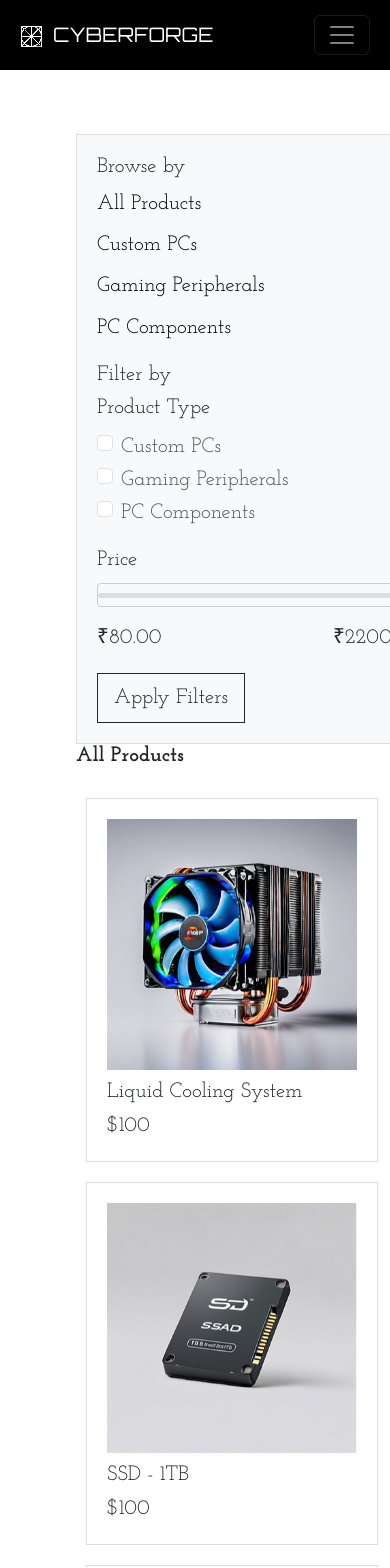
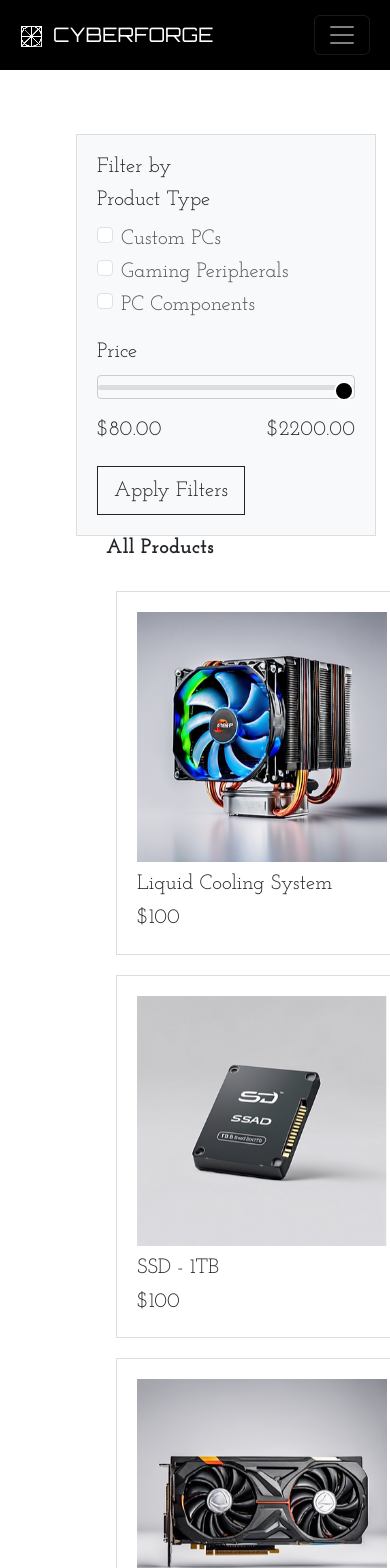
Before and after one commit to SukhvirKooner/E-commerce, a React (Create React App) app in the folder frontend/: page /Shop in a window 390 px wide. Shown: the top 1568 px of the page. Built offline with nearby package versions, Linux system fonts and the light colour scheme; a web font is replaced by a local one.

Commit message:
filter-fix

```diff
--- a/frontend/src/Components/Footer/footer.css
+++ b/frontend/src/Components/Footer/footer.css
@@ -39,7 +39,7 @@
 
 .container {
     display: flex;
-    justify-content: space-between;
+
 
 }
 .container-1{
--- a/frontend/src/Components/filter/FilterBar.css
+++ b/frontend/src/Components/filter/FilterBar.css
@@ -4,6 +4,7 @@
     border: 1px solid #ddd;
     border-radius: 0px;
     background-color: #f8f9fa;
+    width: 300px;
 }
 
 .filter-section {
@@ -26,6 +27,11 @@
 .filter-bar ul li a {
     color: #000;
     text-decoration: none;
+}
+.filter-bar ul li button {
+    color: #000;
+    text-decoration: none;
+    background: transparent;
 }
 
 .filter-bar ul li a:hover {
--- a/frontend/src/Components/filter/FilterBar.jsx
+++ b/frontend/src/Components/filter/FilterBar.jsx
@@ -29,13 +29,7 @@ const FilterBar = ({ onFilter }) => {
 
     return (
         <div className="filter-bar">
-            <h5 className='subtext'>Browse by</h5>
-            <ul className="list-unstyled">
-                <li className='subtext'><a href="#">All Products</a></li>
-                <li className='subtext'><a href="#">Custom PCs</a></li>
-                <li className='subtext'><a href="#">Gaming Peripherals</a></li>
-                <li className='subtext'><a href="#">PC Components</a></li>
-            </ul>
+
             <h5 className='subtext'>Filter by</h5>
             <div className="filter-section">
                 <h6 className='subtext'>Product Type</h6>
@@ -89,8 +83,8 @@ const FilterBar = ({ onFilter }) => {
                     }
                 />
                 <div className="d-flex justify-content-between mt-2">
-                    <span className='subtext'>₹{priceRange[0]}.00</span>
-                    <span className='subtext'>₹{priceRange[1]}.00</span>
+                    <span className='subtext'>${priceRange[0]}.00</span>
+                    <span className='subtext'>${priceRange[1]}.00</span>
                 </div>
             </div>
             <button className="pricebtn btn btn-outline-dark btn-lg subtext " onClick={applyFilters}>
--- a/frontend/src/Pages/CSS/Shop.css
+++ b/frontend/src/Pages/CSS/Shop.css
@@ -1,6 +1,13 @@
 .product-grid {
     display: flex;
     flex-wrap: wrap;
+}
+.row1{
+    display:contents;
+}
+
+.col2{
+    margin-left: 30px;
 }
 
 .product-card {
@@ -26,3 +33,11 @@
 .product-image{
     width: 250px;
 }
+@media (max-width:800px) {
+    .row1{
+        display:block;
+    }
+    .col1{
+        width: 300px;
+    }
+}
--- a/frontend/src/Pages/Shop.jsx
+++ b/frontend/src/Pages/Shop.jsx
@@ -28,12 +28,12 @@ function Shop() {
     };
 
     return (
-        <div className="container" style={{margin:"4rem"}}>
-            <div className="row">
-                <div className="col-md-3">
+        <div className="container"  style={{margin:"4rem"}}>
+            <div className="row1">
+                <div className="col1">
                     <FilterBar onFilter={handleFilter} />
                 </div>
-                <div className="col-md-9">
+                <div className="col2">
                     <h2 className='subtext' style={{fontWeight:"bold"}}>All Products</h2>
                     <div className="product-grid">
                         {products.map((product) => (
```
